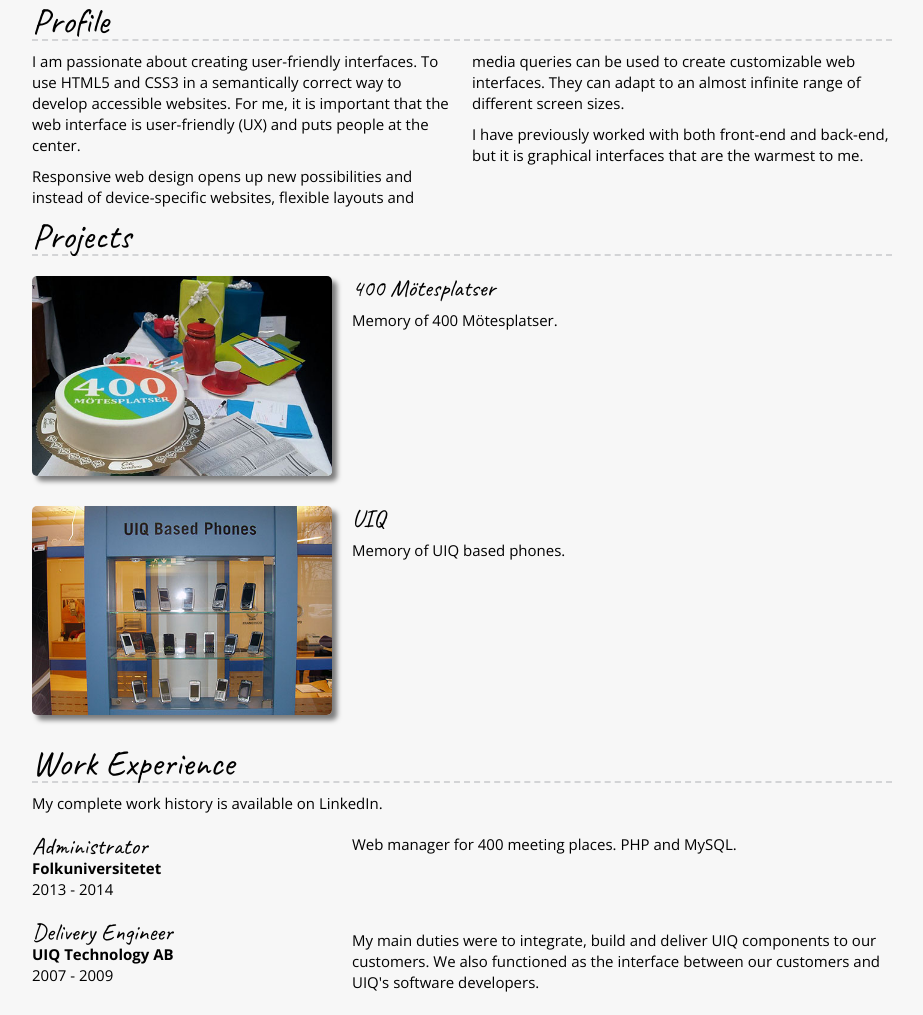
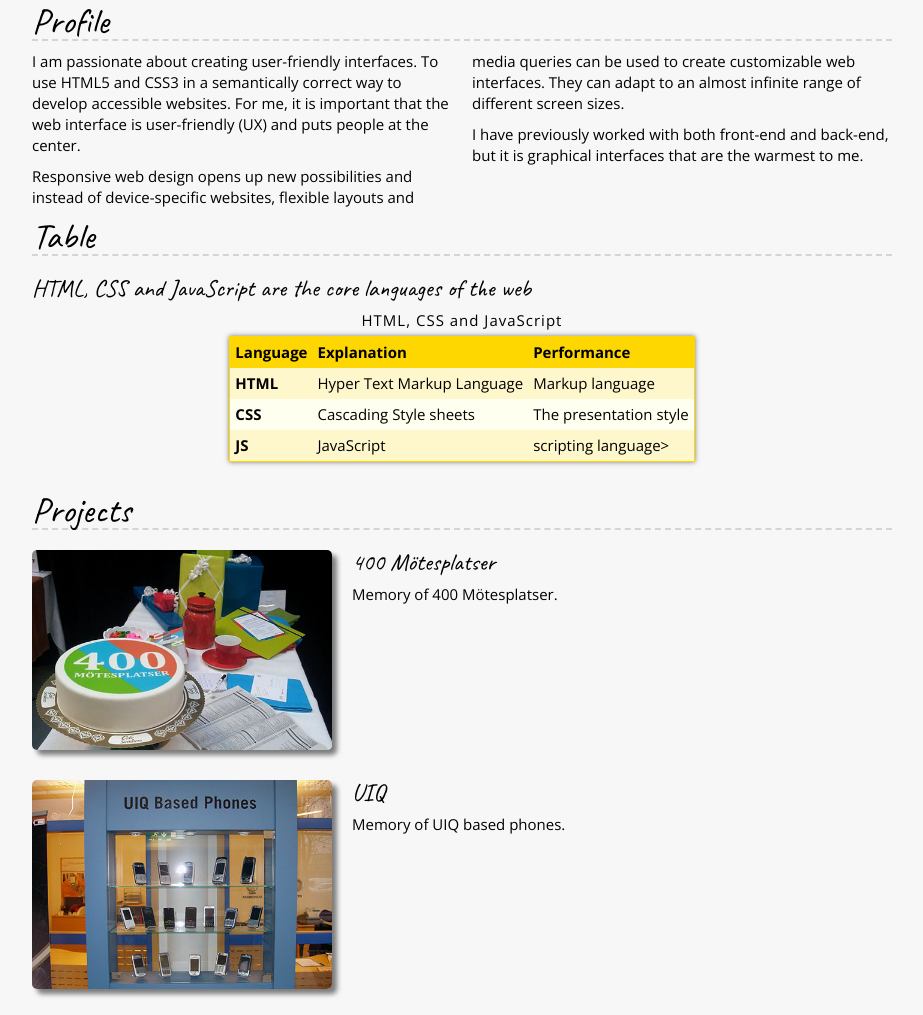
Before and after one commit to Qvirre/Lab1-4, a plain HTML site: page resume.html in a window 1280 px wide. Shown: the part 788-1803 px from the top of the page, without its empty margins (178-1101 px from the left). Drawn offline with nearby package versions, Linux system fonts and the light colour scheme.

Commit message:
Lab1-4 add table and favicon.

```diff
--- a/css/styles.css
+++ b/css/styles.css
@@ -141,6 +141,48 @@ nav li a:hover {
    }
 }
 
+/* Table
+---------------------------------------- */
+.table-item h3 {
+   margin-left: -2rem;
+}
+table {
+   border-collapse: collapse;
+   box-shadow: 0 0 5px rgba(0, 0, 0, .5);
+   margin: 1rem auto;
+   border: .1rem solid Gold;
+}
+
+table caption {
+   padding-bottom: 0.5rem;
+   letter-spacing: 0.1rem;
+}
+
+th, td {
+   font-size: 1.5rem;
+   text-align: left;
+   padding: .5rem .5rem;
+}
+
+th {
+   font-weight: bold;
+   background: Gold;
+}
+tr:nth-child(even) { background: #FFF7CC; }
+tr:nth-child(odd) { background: #FFFFF0; }
+
+/* breakpoint 600px */
+@media screen and (max-width: 600px) {
+   table {
+      margin-left: -2rem;
+      padding: 0;
+   }
+   th, td {
+      font-size: 1.2rem;
+      text-align: left;
+      padding: .5rem .5rem;
+   }
+}
 
 /* Projects
 ---------------------------------------- */
--- a/resume.html
+++ b/resume.html
@@ -6,6 +6,8 @@
       <meta charset="UTF-8" />
       <meta name="viewport" content="width=device-width, initial-scale=1" />
       <title>Resum | Anders Qvist</title>
+      <!-- Favicon -->
+      <link rel="shortcut icon" href="images/logo_blue_32x32.png" />
       <!-- Google Fonts -->
       <link rel="preconnect" href="https://fonts.googleapis.com" />
       <link rel="preconnect" href="https://fonts.gstatic.com" crossorigin />
@@ -28,7 +30,7 @@
       <!-- //  INTRO  // -->
       <header>
          <div class="content-wrapper">
-            <img src="images/aq-200px.jpg" alt="A portrait of Anders Qvist." />
+            <img class="portrait" src="images/aq-200px.jpg" alt="A portrait of Anders Qvist." />
             <h1>Anders Qvist</h1>
             <h2>Web developer with people at the center</h2>
          </div>
@@ -55,6 +57,41 @@
                   I have previously worked with both front-end and back-end, but it is
                   graphical interfaces that are the warmest to me.
                </p>
+            </div>
+         </section>
+
+         <!-- //  Table  // -->
+         <section class="resume-section">
+            <h2>Table</h2>
+
+            <div class="content-wrapper">
+               <section class="table-item">
+                  <h3>HTML, CSS and JavaScript are the core languages of the web</h3>
+                  <table>
+                     <caption>HTML, CSS and JavaScript</caption>
+                     <tr>
+                        <th>Language</th>
+                        <th>Explanation</th>
+                        <th>Performance</th>
+                     </tr>
+                     <tr>
+                        <td><strong>HTML</strong></td>
+                        <td>Hyper Text Markup Language</td>
+                        <td>Markup language</td>
+                     </tr>
+                     <tr>
+                        <td><strong>CSS</strong></td>
+                        <td>Cascading Style sheets</td>
+                        <td>The presentation style</td>
+                     </tr>
+                     <tr>
+                        <td><strong>JS</strong></td>
+                        <td>JavaScript</td>
+                        <td>scripting language></td>
+                     </tr>
+                  </table>
+
+               </section>
             </div>
          </section>
 
@@ -151,7 +188,7 @@
                      new context can greatly enjoy this course.
                   </p>
             </div>
-            </section>
+         </section>
 
          </section>
       </main>
```
Also changed, not shown: contact.html (+3 -1 lines), index.html (+2 -1 lines), images/logo_blue_32x32.png (added).
